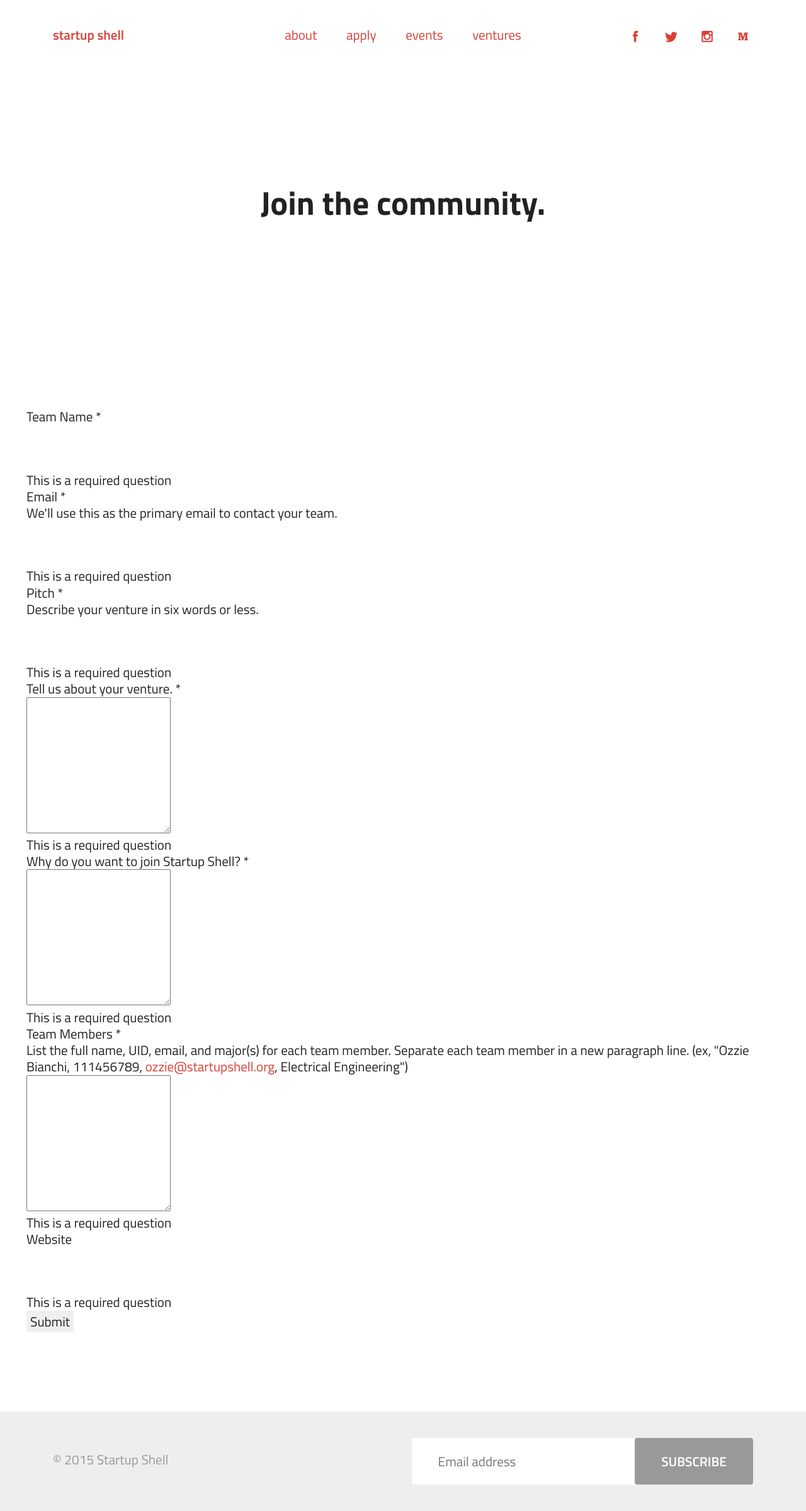
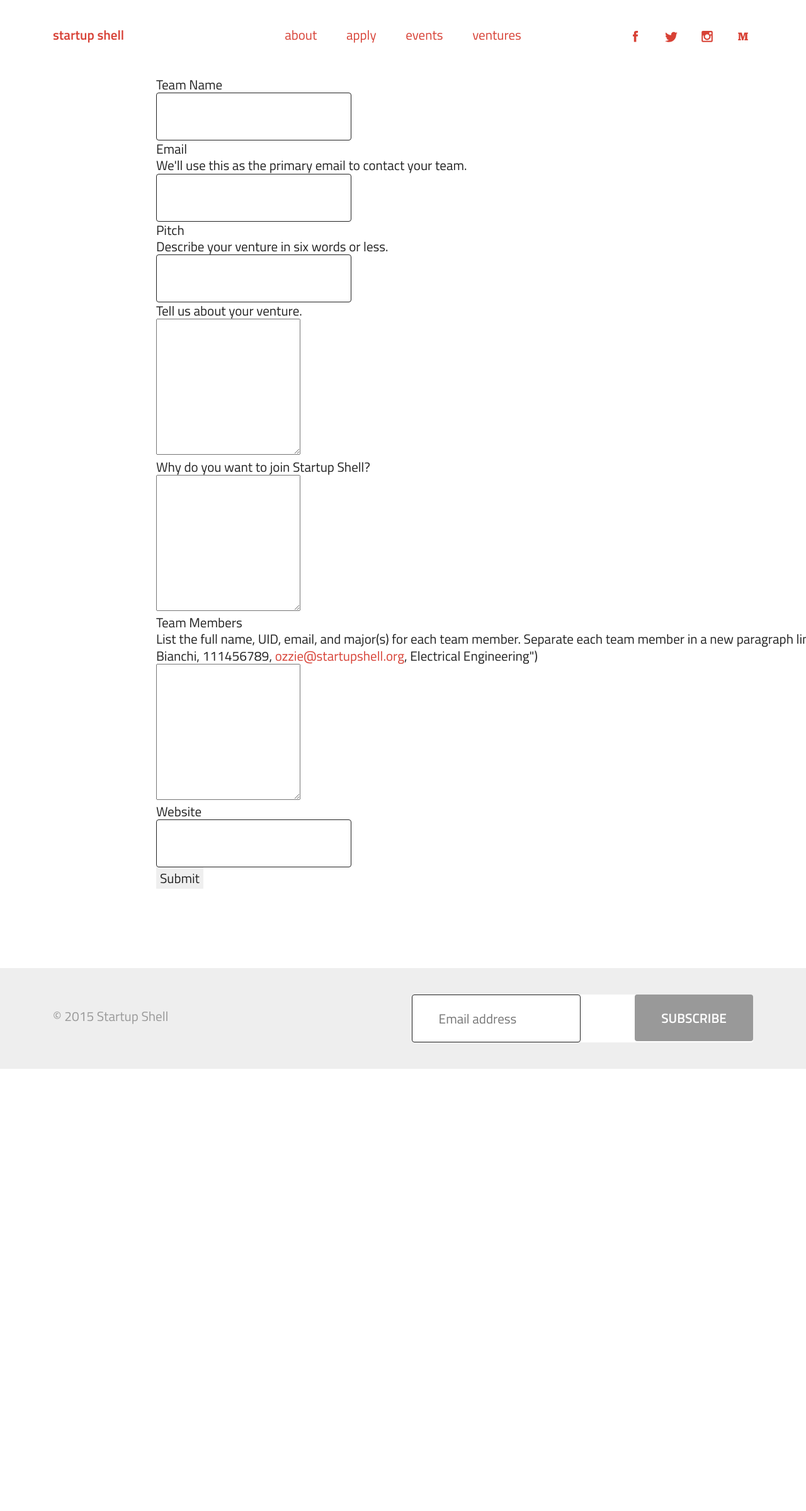
Before and after one commit to StartupShell/web-2015, a Jekyll site: the page built from apply/index.html, in a window 1280 px wide. Shown: the whole page at 63% size. Built offline with Jekyll 4.4.1, drawn with Linux system fonts in a browser that asks for light colours; after the commit the page ends 1697 px from its top, so only the background shows below that.

Commit message:
beginning apply form

```diff
--- a/_sass/_apply.scss
+++ b/_sass/_apply.scss
@@ -6,4 +6,16 @@
 		}
 	}
 
+	#ss-form {
+		@include span-columns(12);
+		@include shift(2);
+	}
+
+	// CLEAN
+
+	.ss-required-asterisk, .required-message {
+		display: none;
+	}
+
+
 }
--- /dev/null
+++ b/_sass/_forms.scss
@@ -0,0 +1,23 @@
+// FORM
+
+input {
+  border: 0;
+  outline: 0;
+  &:hover, &:focus {
+    border: 0;
+    outline: 0;
+  }
+}
+
+input[type="email"], input[type="text"] {
+  padding: $space/2 $space;
+  font-family: $sans;
+  color: $gray;
+  background: $white;
+  @extend .rounded;
+  border: 1px solid $gray;
+}
+
+input[type="submit"] {
+
+}
--- a/_sass/_ui.scss
+++ b/_sass/_ui.scss
@@ -124,28 +124,3 @@ section, .section {
     cursor: pointer;
   }
 }
-
-
-// FORM
-
-input {
-  border: 0;
-  outline: 0;
-  &:hover, &:focus {
-    border: 0;
-    outline: 0;
-  }
-}
-
-input[type="email"], input[type="text"] {
-  padding: $space/2 $space;
-  font-family: $sans;
-  color: $gray;
-  background: $white;
-  @extend .rounded;
-  border: 0;
-}
-
-input[type="submit"] {
-
-}
--- a/apply/index.html
+++ b/apply/index.html
@@ -4,21 +4,25 @@ layout: default
 
 <div class="page-apply">
 
-    <section class="full hero">
+<!--     <section class="full hero">
         <div class="container">
             <div class="hero-content">
                 <h1>Join the community.</h1>
             </div>
         </div>
     </section>
-    <!-- /.hero -->
+ -->    <!-- /.hero -->
 
     <section class="form">
+
+        <!-- on form submit, redirect to /apply/thanks -->
 
         <script type="text/javascript">var submitted=false;</script>
         <iframe name="hidden_iframe" id="hidden_iframe"
         style="display:none;" onload="if(submitted)
         {window.location='/apply/thanks';}"></iframe>
+
+        <!-- form starts -->
 
         <form action="https://docs.google.com/forms/d/1QCW-PKo3-eAKidLxCPDWpj69dZPsehvqoJTw_7iyEHo/formResponse" method="POST" id="ss-form" target="hidden_iframe" onsubmit="submitted=true;">
             <ol role="list" class="ss-question-list" style="padding-left: 0">
--- a/css/main.scss
+++ b/css/main.scss
@@ -18,6 +18,7 @@
 @import "menu";
 @import "ui";
 @import "footer";
+@import "forms";
 
 // IMPORTS (PAGES)
 
```
Also changed, not shown: _sass/_temp.scss (line endings or trailing spaces), 1 other file.
